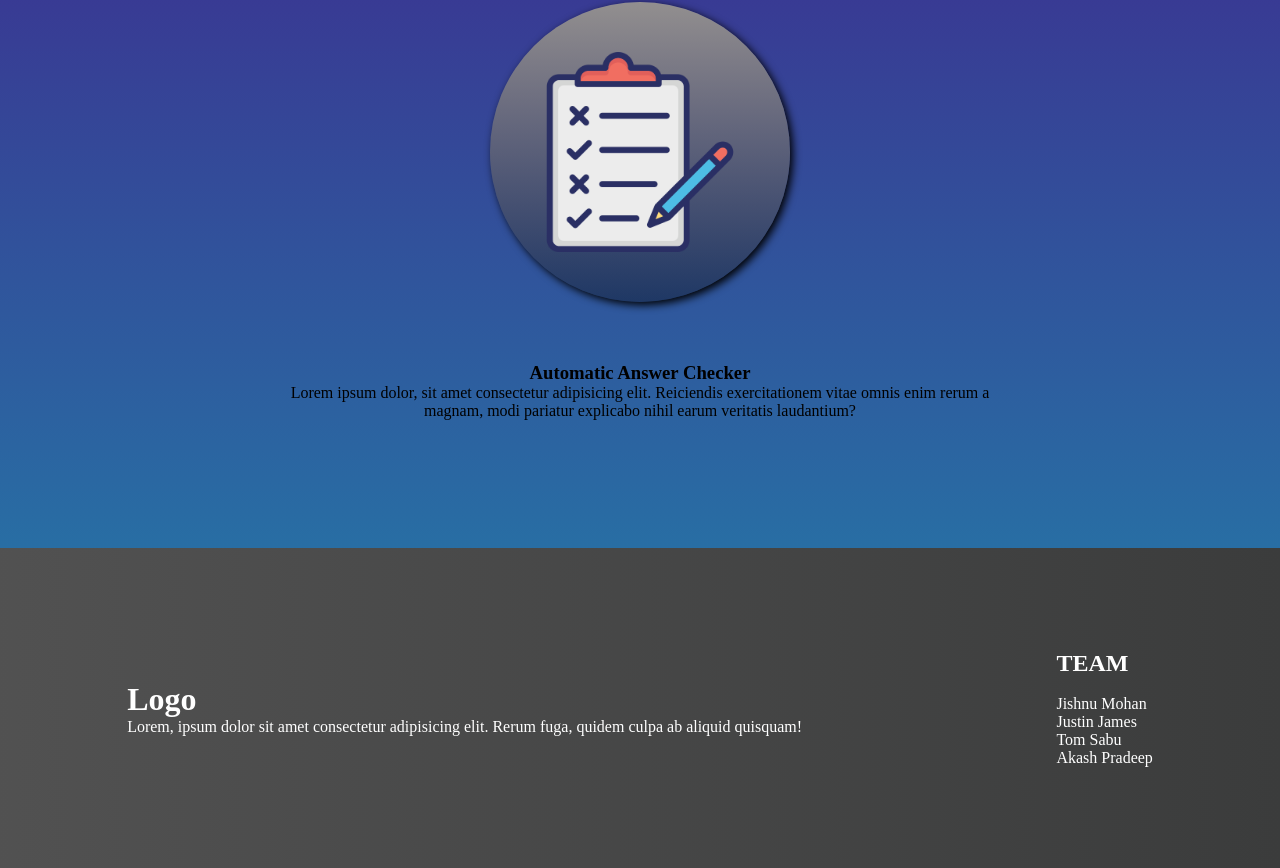
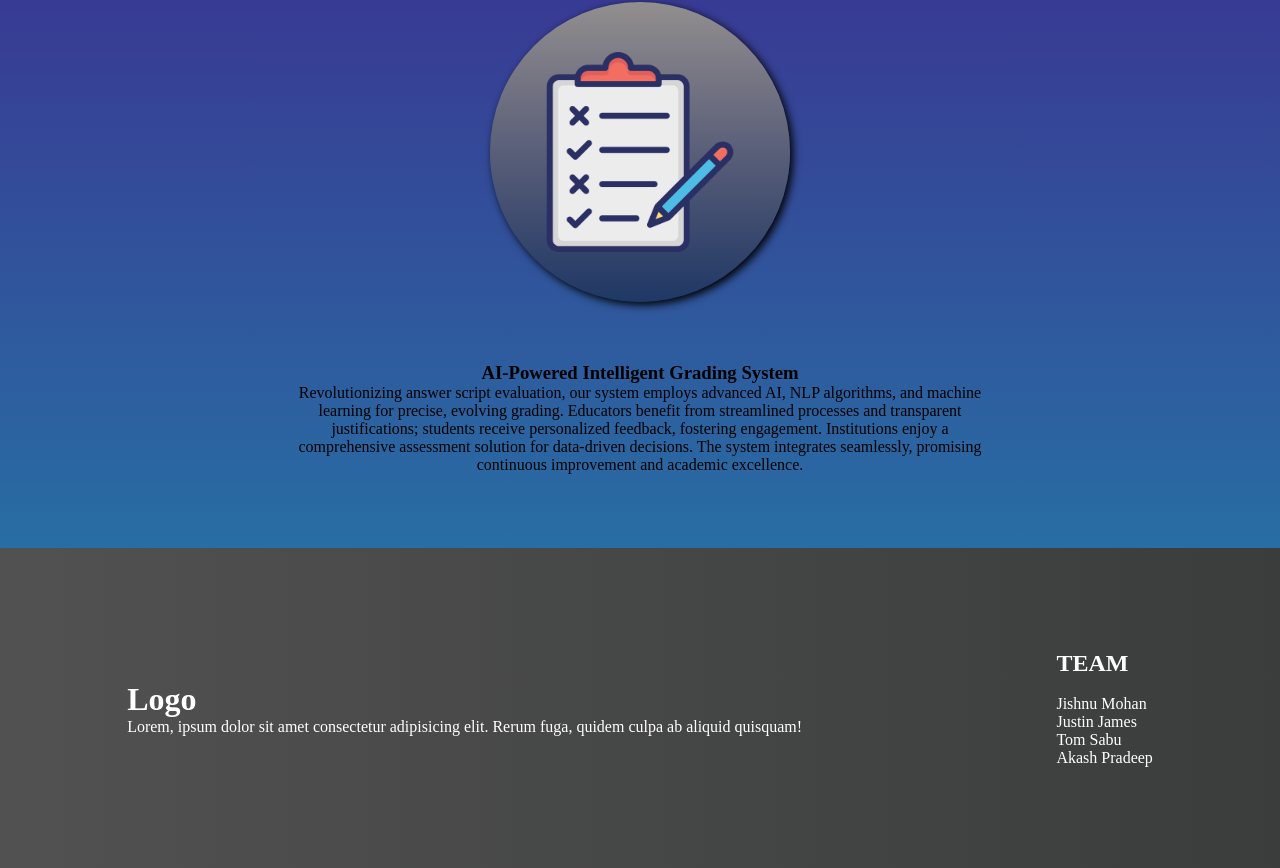
Before and after one commit to tomsabu444/Hacknite-Vitality, a React (Vite) app: page / in a window 1280 px wide. Shown: the part 1359-2227 px from the top of the page. Built offline with nearby package versions, Linux system fonts and the light colour scheme.

Commit message:
commited home jot

```diff
--- a/src/pages/Home.jsx
+++ b/src/pages/Home.jsx
@@ -116,11 +116,12 @@ function Home() {
               <img id="imageLink" src="src/assets/icon.png" alt="services" />
             </div>
             <div class="ww">
-              <h3 id="heading">Automatic Answer Checker</h3>
+              <h3 id="heading">AI-Powered Intelligent Grading System</h3>
               <p id="description">
-                Lorem ipsum dolor, sit amet consectetur adipisicing elit.
-                Reiciendis exercitationem vitae omnis enim rerum a magnam, modi
-                pariatur explicabo nihil earum veritatis laudantium?
+              Revolutionizing answer script evaluation, our system employs advanced AI, NLP algorithms, and machine learning for precise, evolving grading.
+              Educators benefit from streamlined processes and transparent justifications; students receive personalized feedback, fostering engagement.
+              Institutions enjoy a comprehensive assessment solution for data-driven decisions.
+              The system integrates seamlessly, promising continuous improvement and academic excellence.
               </p>
             </div>
           </div>
```
